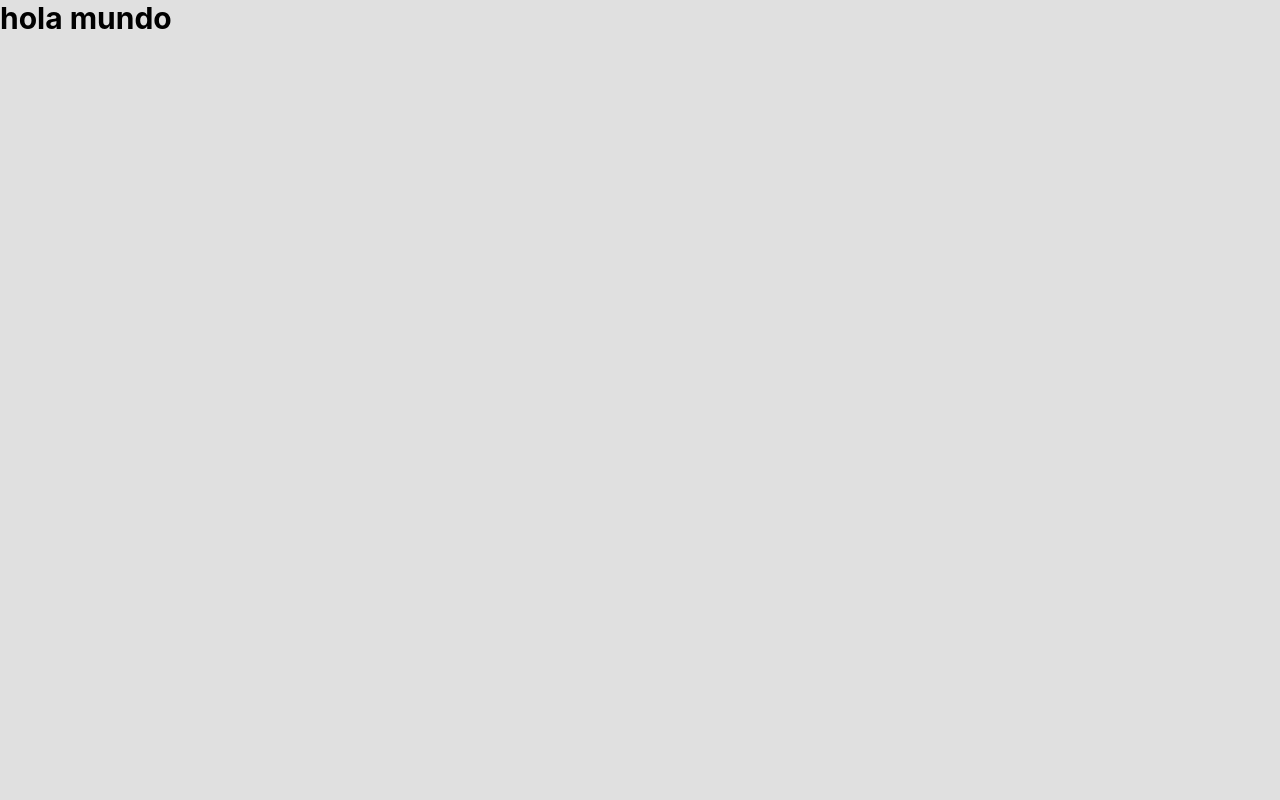
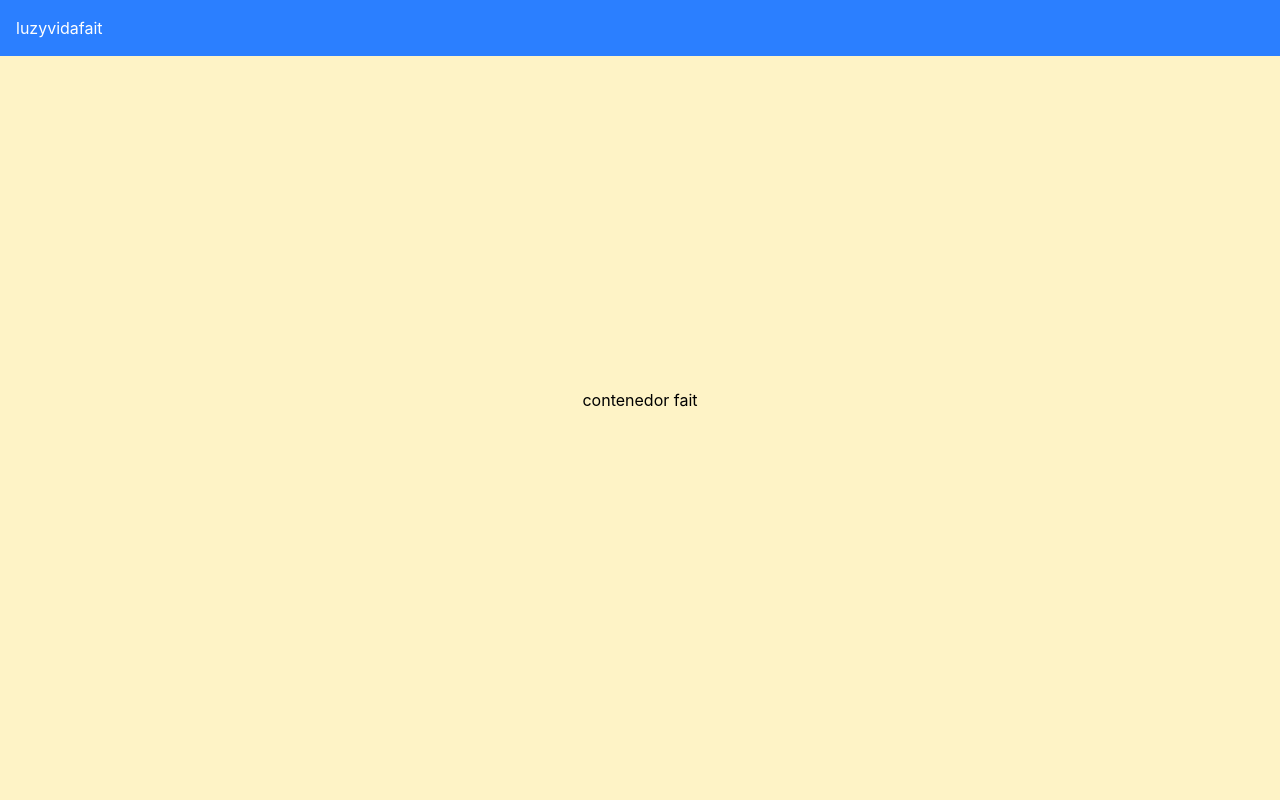
Before and after one commit to sofowest/luzyvida-landing, a React (Vite) app: page / in a window 1280 px wide. Shown: the top 800 px of the page. Built offline with nearby package versions, Linux system fonts and the light colour scheme.

Commit message:
Add Header component and update main layout
Introduced a new Header component with a fixed top bar and added it to App.jsx. Updated the main layout with two styled sections and added a primary color logo image. Created an empty HomePage.jsx for future content.

```diff
--- a/src/App.jsx
+++ b/src/App.jsx
@@ -1,10 +1,17 @@
 import React from 'react'
 import './global.css'
+import Header from './components/layout/Header.jsx'
 
 function App() {
   return (
     <>
-      <h1 className="text-3xl font-bold center blue">hola mundo</h1>
+      <Header />
+      <section className="h-dvh flex items-center justify-center bg-amber-100">
+        contenedor fait
+      </section>
+      <section className="h-dvh flex items-center justify-center bg-amber-300">
+        contenedor fait 2
+      </section>
     </>
   )
 }
--- /dev/null
+++ b/src/components/layout/Header.jsx
@@ -0,0 +1,13 @@
+import React from 'react'
+
+function Header() {
+  return (
+    <>
+      <header className="bg-blue-500 text-white p-4 fixed top-0 w-full ">
+        <h1>luzyvidafait</h1>
+      </header>
+    </>
+  )
+}
+
+export default Header
```
Also changed, not shown: public/imgs/logo-primary-color.png (added), src/pages/HomePage.jsx (added).
